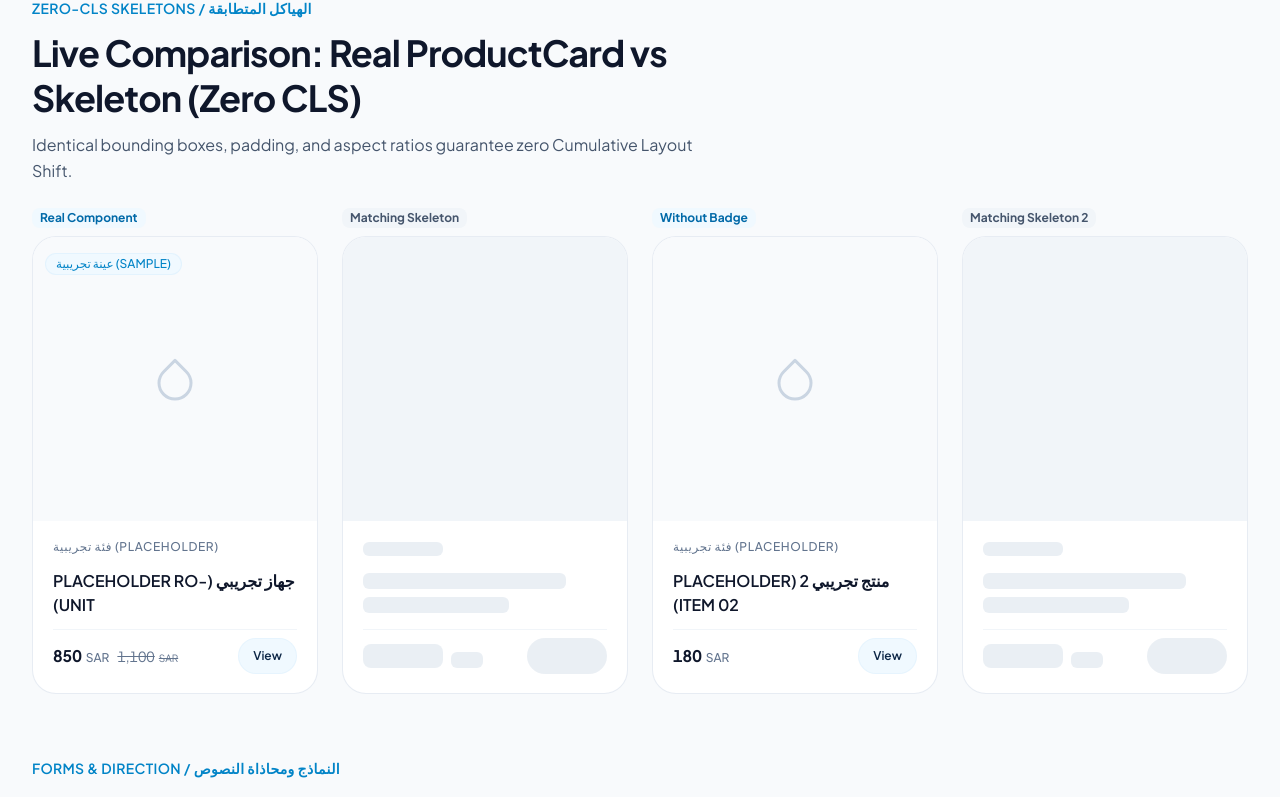
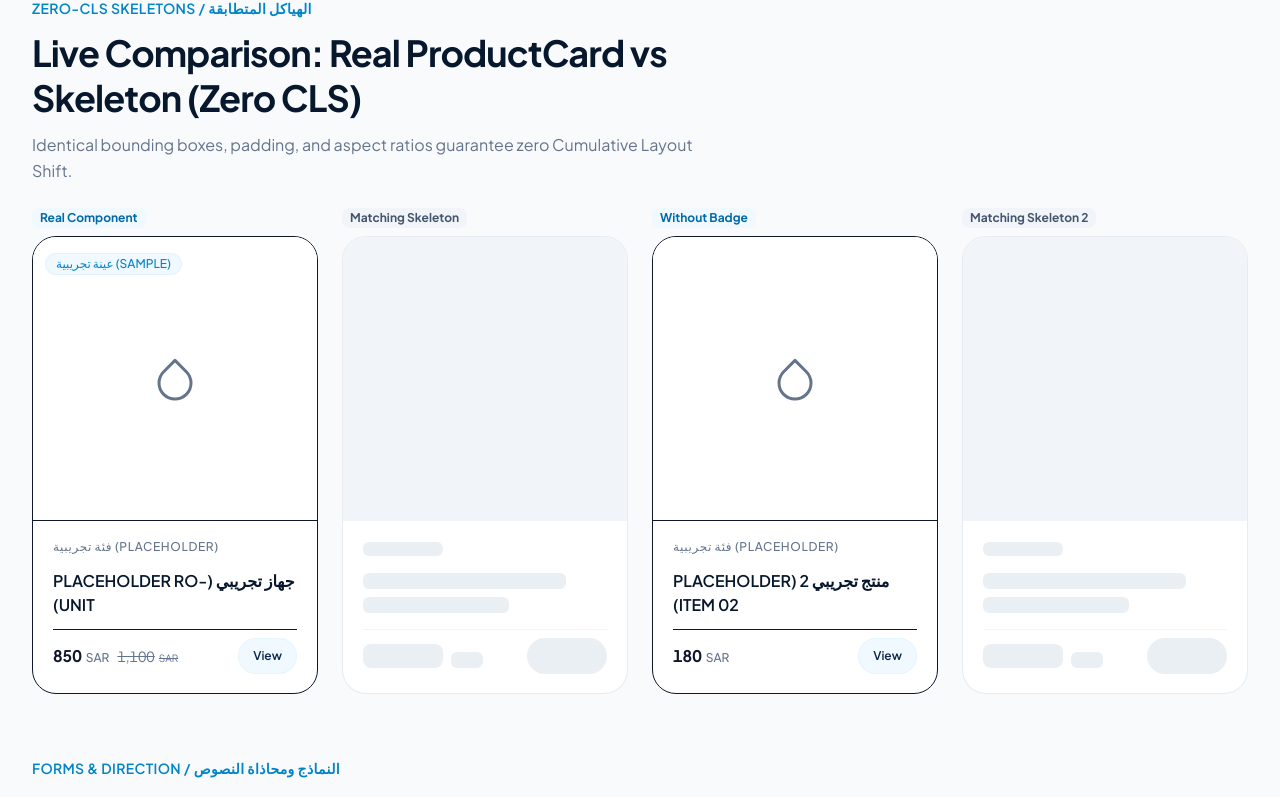
Before and after one commit to RadwanEldaly/Aqua, a Next.js app: page /en/dev/showcase in a window 1280 px wide. Shown: the part 1718-2515 px from the top of the page. Built offline with nearby package versions, Linux system fonts and the light colour scheme.

Commit message:
feat(ui): support non-link article mode in ProductCard and brand tokens in SectionHeading

```diff
--- a/src/components/ui/product-card.tsx
+++ b/src/components/ui/product-card.tsx
@@ -19,7 +19,7 @@ export interface ProductCardProps {
     text: string;
     variant?: "primary" | "neutral" | "success" | "warning";
   };
-  href: string;
+  href?: string;
   locale?: "ar" | "en";
   actions?: React.ReactNode;
   className?: string;
@@ -38,16 +38,18 @@ export function ProductCard({
   actions,
   className,
 }: ProductCardProps) {
+  const CardTag = href ? "div" : "article";
+
   return (
-    <div
+    <CardTag
       className={cn(
-        "group relative flex flex-col rounded-2xl bg-white border border-slate-200/80",
+        "group relative flex flex-col rounded-2xl bg-brand-surface border border-border",
         "transition-all duration-200 hover:shadow-card hover:border-brand-primary/40 overflow-hidden",
         className
       )}
     >
-      {/* Visual Image Container with Fixed Aspect Ratio */}
-      <div className={cn("relative w-full overflow-hidden bg-slate-50", PRODUCT_CARD_IMAGE_ASPECT)}>
+      {/* Visual Image Container with Pure White Panel (blends opaque JPEG cutouts seamlessly) */}
+      <div className={cn("relative w-full overflow-hidden bg-white border-b border-border-subtle/50", PRODUCT_CARD_IMAGE_ASPECT)}>
         {badge && (
           <div className="absolute top-3 start-3 z-10 pointer-events-none">
             <Badge variant={badge.variant || "primary"} size="sm">
@@ -66,7 +68,7 @@ export function ProductCard({
             loading="lazy"
           />
         ) : (
-          <div className="flex h-full w-full items-center justify-center p-6 text-slate-300">
+          <div className="flex h-full w-full items-center justify-center p-6 text-text-subtle-accessible">
             <svg
               className="w-12 h-12 stroke-current"
               viewBox="0 0 24 24"
@@ -85,41 +87,44 @@ export function ProductCard({
       {/* Card Content */}
       <div className="flex flex-1 flex-col p-5 gap-3">
         {category ? (
-          <span className="h-4 text-xs font-medium text-slate-500 uppercase tracking-wider leading-none">
+          <span className="h-4 text-xs font-medium text-text-subtle-accessible uppercase tracking-wider leading-none">
             {category}
           </span>
         ) : (
           <div className="h-4" aria-hidden="true" />
         )}
 
-        <h3 className="min-h-[48px] text-base font-semibold text-slate-900 leading-6 group-hover:text-brand-primary transition-colors line-clamp-2">
-          {/* Main accessible hit link covering card title */}
+        <h3 className="min-h-[48px] text-base font-semibold text-brand-deep leading-6 group-hover:text-brand-primary transition-colors line-clamp-2">
+          {href ? (
             <Link href={href} className="focus:outline-none">
               <span className="absolute inset-0 z-0" aria-hidden="true" />
               <bdi>{name}</bdi>
             </Link>
+          ) : (
+            <bdi>{name}</bdi>
+          )}
         </h3>
 
         {/* Price & Actions Row */}
-        <div className="mt-auto pt-2 h-11 flex items-center justify-between border-t border-slate-100">
-          {typeof price === "number" ? (
+        <div className="mt-auto pt-2 h-11 flex items-center justify-between border-t border-border-subtle">
+          <div>
+            {typeof price === "number" && (
               <Price
                 amount={price}
                 compareAtAmount={compareAtPrice}
                 locale={locale}
                 size="md"
               />
+            )}
+          </div>
+
+          {actions ? (
+            <div className="relative z-10 shrink-0">{actions}</div>
           ) : (
-            <span className="text-xs font-semibold text-slate-500">
-              {locale === "ar" ? "السعر عند الاستفسار" : "Price upon inquiry"}
-            </span>
-          )}
-
-          {actions && (
-            <div className="relative z-10">{actions}</div>
+            <div className="h-9 shrink-0" aria-hidden="true" />
           )}
         </div>
       </div>
-    </div>
+    </CardTag>
   );
 }
--- a/src/components/ui/section-heading.tsx
+++ b/src/components/ui/section-heading.tsx
@@ -40,11 +40,11 @@ export function SectionHeading({
           {eyebrow}
         </span>
       )}
-      <TitleTag className="text-2xl sm:text-3xl lg:text-4xl font-bold tracking-tight text-slate-900 leading-tight">
+      <TitleTag className="text-2xl sm:text-3xl lg:text-4xl font-bold tracking-tight text-brand-deep leading-tight">
         {title}
       </TitleTag>
       {description && (
-        <p className="text-sm sm:text-base text-slate-600 font-normal leading-relaxed">
+        <p className="text-sm sm:text-base text-text-subtle-accessible font-normal leading-relaxed">
           {description}
         </p>
       )}
```
Lines whose indentation alone changed are shown as unchanged.
